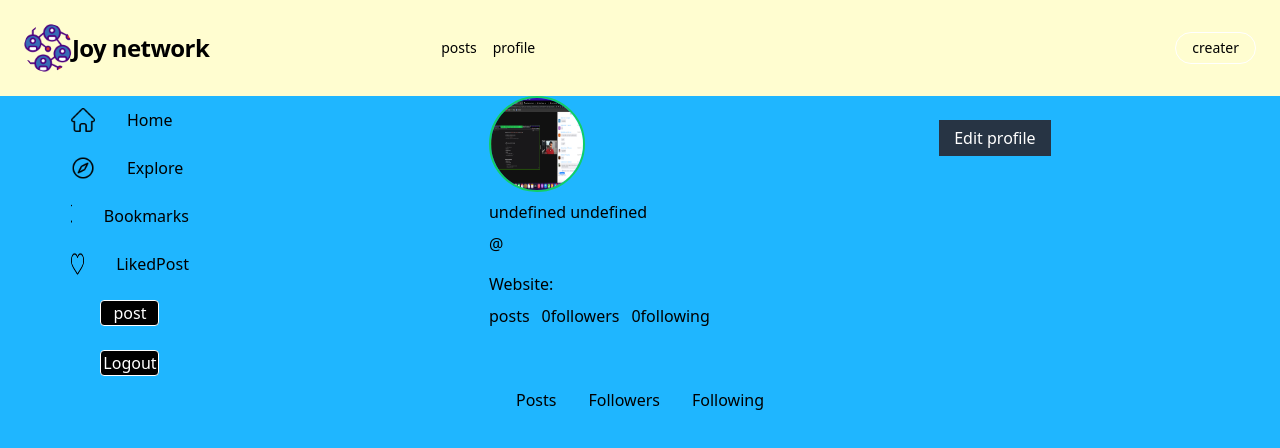
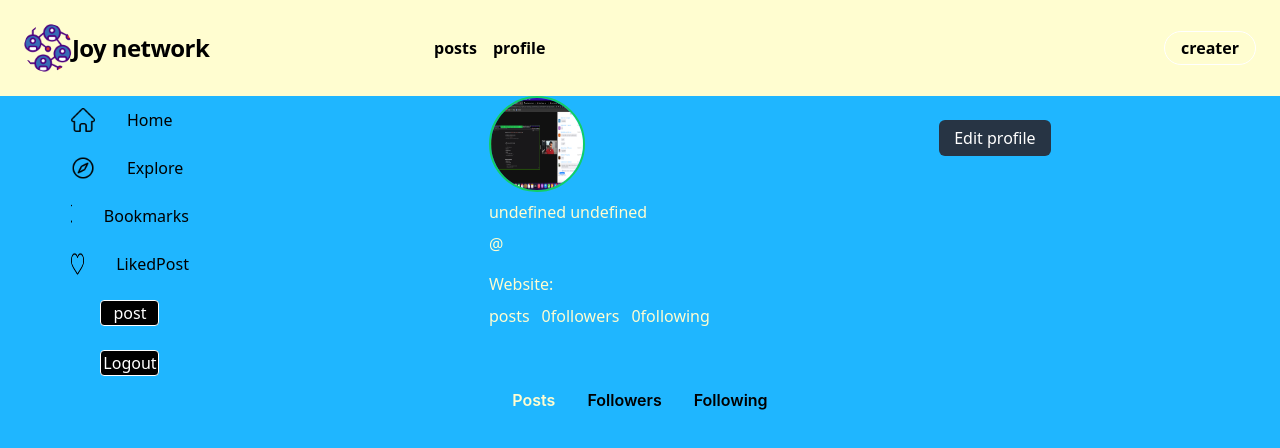
Before and after one commit to shivamSspirit/joynetwork, a React (Create React App) app: page /profile in a window 1280 px wide. Shown: the top 448 px of the page. Built offline with nearby package versions, Linux system fonts and the light colour scheme; what miragejs, react-router-redux would draw is missing.

Commit message:
manage typography and prfile routes

```diff
--- a/src/components/header/header.js
+++ b/src/components/header/header.js
@@ -15,17 +15,17 @@ function Header() {
                     </div>
                     <div className="w-full block flex-grow lg:flex lg:items-center lg:w-auto justify-start">
                         <div className="text-sm lg:flex-grow">
-                            <Link to="/explore" className="block mt-4 lg:inline-block lg:mt-0 text-teal-200 text-large hover:text-blue mr-4">
+                            <Link to="/explore" className="block mt-4 lg:inline-block lg:mt-0 text-large hover:text-blue mr-4 text-[16px] font-semibold">
                                posts
                             </Link>
-                            <Link to="/profile" className="block mt-4 lg:inline-block lg:mt-0 text-teal-200 text-large hover:text-blue mr-4">
+                            <Link to="/profile" className="block mt-4 lg:inline-block lg:mt-0 text-large hover:text-blue mr-4 text-[16px] font-semibold">
                                profile
                             </Link>
                         </div>
 
                         <div className='flex lg:flex-grow lg:justify-end lg:justify-items-end'>
-                            <Link to={'/profile'} className="items-center md:justify-center md:justify-items-center inline-block text-sm px-4 py-2 leading-none border text-white border-white hover:border-transparent hover:text-black hover:bg-white mt-2 lg:mt-0 rounded-full">
-                                <h5 className='text-black'>{state?.settings?.currentUser? `${state?.settings?.currentUser?.firstName[0]}${state?.settings?.currentUser?.lastName[0]}`: `creater`}</h5>
+                            <Link to={'/profile'} className="items-center md:justify-center md:justify-items-center inline-block text-sm px-4 py-2 leading-none border text-white border-white hover:border-transparent  hover:bg-black hover:text-white mt-2 lg:mt-0 rounded-full">
+                                <h5 className='text-black hover:text-white text-[16px] font-semibold'>{state?.settings?.currentUser? `${state?.settings?.currentUser?.firstName[0]}${state?.settings?.currentUser?.lastName[0]}`: `creater`}</h5>
                             </Link>
                         </div>
                     </div>
--- a/src/components/post/createPost.js
+++ b/src/components/post/createPost.js
@@ -44,7 +44,7 @@ function CreatePost() {
                         <span className="h-12 w-12 rounded-full bg-gray-dark p-3">{state?.settings?.currentUser?.firstName ? `${state?.settings?.currentUser?.firstName[0]}${state?.settings?.currentUser?.lastName[0]}` : `cxz`}</span>
                     </div>
                     <div className='flex flex-col gap-3'>
-                        <textarea value={status} onChange={(e) => handlepostContent(e)} placeholder='what is in your mind' className='w-80 h-32 outline-0 border-solid border-2' />
+                        <textarea value={status} onChange={(e) => handlepostContent(e)} placeholder='what is in your mind' className='w-80 h-32 outline-0 border-solid border-2 rounded-md' />
                         <div className='icons flex space-x-3'>
                             <span>
                                 <label htmlFor="inputTag">
--- a/src/components/profile/profileComponent.js
+++ b/src/components/profile/profileComponent.js
@@ -9,6 +9,8 @@ import * as bookmarkActions from '../../actions/bookmark'
 import {useModal} from '../../hoooks/useModal'
 
 import ProfileModal from '../modals/profileModal'
+import Followers from './Followers'
+import Following from './Following'
 
 function ProfileComponent() {
     const [currentposts, setcurrentposts] = useState(null)
@@ -19,7 +21,7 @@ function ProfileComponent() {
 
     const dispatch = useDispatch();
 
-    console.log('modal value from profie',modal);
+    console.log('location value from profie',location);
 
     useEffect(() => {
         if (state?.settings?.currentUser) {
@@ -61,42 +63,10 @@ function ProfileComponent() {
     };
 
 
-    return (
-        <>
-        <div className='bg-blue h-screen overflow-scroll'>
-        <div className='flex flex-row'>
-                <SideBar />
-                <div className='flex flex-row w-full justify-evenly h-full'>
-                    <div className='profile-side flex flex-col gap-2'>
-                        <img className='w-24 h-24 rounded-full border-green border-2' alt='profile-pic' src='/img/prio.png' />
-                        <h2 className='text-left'>{`${state?.settings?.currentUser?.firstName} ${state?.settings?.currentUser?.lastName}`}</h2>
-                        <h3 className='text-left'>@{state?.settings?.currentUser?.username}</h3>
-                        <p className='text-left'>{state?.settings?.currentUser?.bio}</p>
-                        <p className='text-left'>Website: <span><a href={`${state?.settings?.currentUser?.githubUrl}`}>{state?.settings?.currentUser?.githubUrl}</a></span></p>
-
-                        <div className='flex flex-row gap-3'>
-                            <p><span>{state?.postReducer?.userPosts?.length}</span>posts</p>
-                            <p><span>{currnetuserfollowers?.length}</span>followers</p>
-                            <p><span>{currentuserfollwowing?.length}</span>following</p>
-                        </div>
-                    </div>
-                    <div>
-                        <button onClick={() => modalOperation()} className='w-28 h-9 bg-gray-dark mt-6 text-white'>Edit profile</button>
-                    </div>
-                </div>
-            </div>
-
-
-            <div className='w-full flex flex-row gap-9 justify-center'>
-                <div className='w-1/2 flex gap-8 justify-center'>
-                    <Link to='/profile' className='cursor-pointer'>Posts</Link>
-                    <Link to='/profile/follower' className='cursor-pointer'>Followers</Link>
-                    <Link to='/profile/following' className='cursor-pointer'>Following</Link>
-                </div>
-            </div>
-
-
-            <div className='personal-posts w-full h-full'>
+    const Returncomponentwithorigin=()=>{
+        if(location.pathname==="/profile"){
+            return(
+                <>
                 <div className='w-full h-full'>
                     {currentposts?.map((post, idx) => (
                         <div key={`${idx}`} className=''>
@@ -137,6 +107,64 @@ function ProfileComponent() {
                         </div>
                     ))}
                 </div>
+                </>
+            )
+        }
+        if(location.pathname==="/profile/follower"){
+            return(
+                <>
+                <Followers/>
+                </>
+            )
+        }
+
+        if(location.pathname==="/profile/following"){
+            return(
+                <>
+                <Following/>
+                </>
+            )
+        }
+    }
+
+
+    return (
+        <>
+        <div className='bg-blue h-screen overflow-scroll'>
+        <div className='flex flex-row'>
+                <SideBar />
+                <div className='flex flex-row w-full justify-evenly h-full'>
+                    <div className='profile-side flex flex-col gap-2'>
+                        <img className='w-24 h-24 rounded-full border-green border-2' alt='profile-pic' src='/img/prio.png' />
+                        <h2 className='text-left text-cream'>{`${state?.settings?.currentUser?.firstName} ${state?.settings?.currentUser?.lastName}`}</h2>
+                        <h3 className='text-left text-cream'>@{state?.settings?.currentUser?.username}</h3>
+                        <p className='text-left text-cream'>{state?.settings?.currentUser?.bio}</p>
+                        <p className='text-left text-cream'>Website: <span><a href={`${state?.settings?.currentUser?.githubUrl}`}>{state?.settings?.currentUser?.githubUrl}</a></span></p>
+
+                        <div className='flex flex-row gap-3'>
+                            <p className={`text-cream`}><span>{state?.postReducer?.userPosts?.length}</span>posts</p>
+                            <p className='text-cream'><span>{currnetuserfollowers?.length}</span>followers</p>
+                            <p className='text-cream'><span>{currentuserfollwowing?.length}</span>following</p>
+                        </div>
+                    </div>
+                    <div>
+                        <button onClick={() => modalOperation()} className='w-28 h-9 bg-gray-dark mt-6 text-white rounded-md'>Edit profile</button>
+                    </div>
+                </div>
+            </div>
+
+
+            <div className='w-full flex flex-row gap-9 justify-center'>
+                <div className='w-1/2 flex gap-8 justify-center'>
+                    <Link to='/profile' className={`cursor-pointer font-semibold font-Inter ${location.pathname==="/profile"&&'text-cream'}`}>Posts</Link>
+                    <Link to='/profile/follower' className={`cursor-pointer font-semibold font-Inter ${location.pathname==="/profile/follower"&&'text-cream'}`}>Followers</Link>
+                    <Link to='/profile/following' className={`cursor-pointer font-semibold font-Inter ${location.pathname==="/profile/following"&&'text-cream'}`}>Following</Link>
+                </div>
+            </div>
+
+
+            <div className='personal-posts w-full h-full'>
+                {Returncomponentwithorigin()}
             </div>
             <div>
             {modal===true ? <ProfileModal />:null}
```
